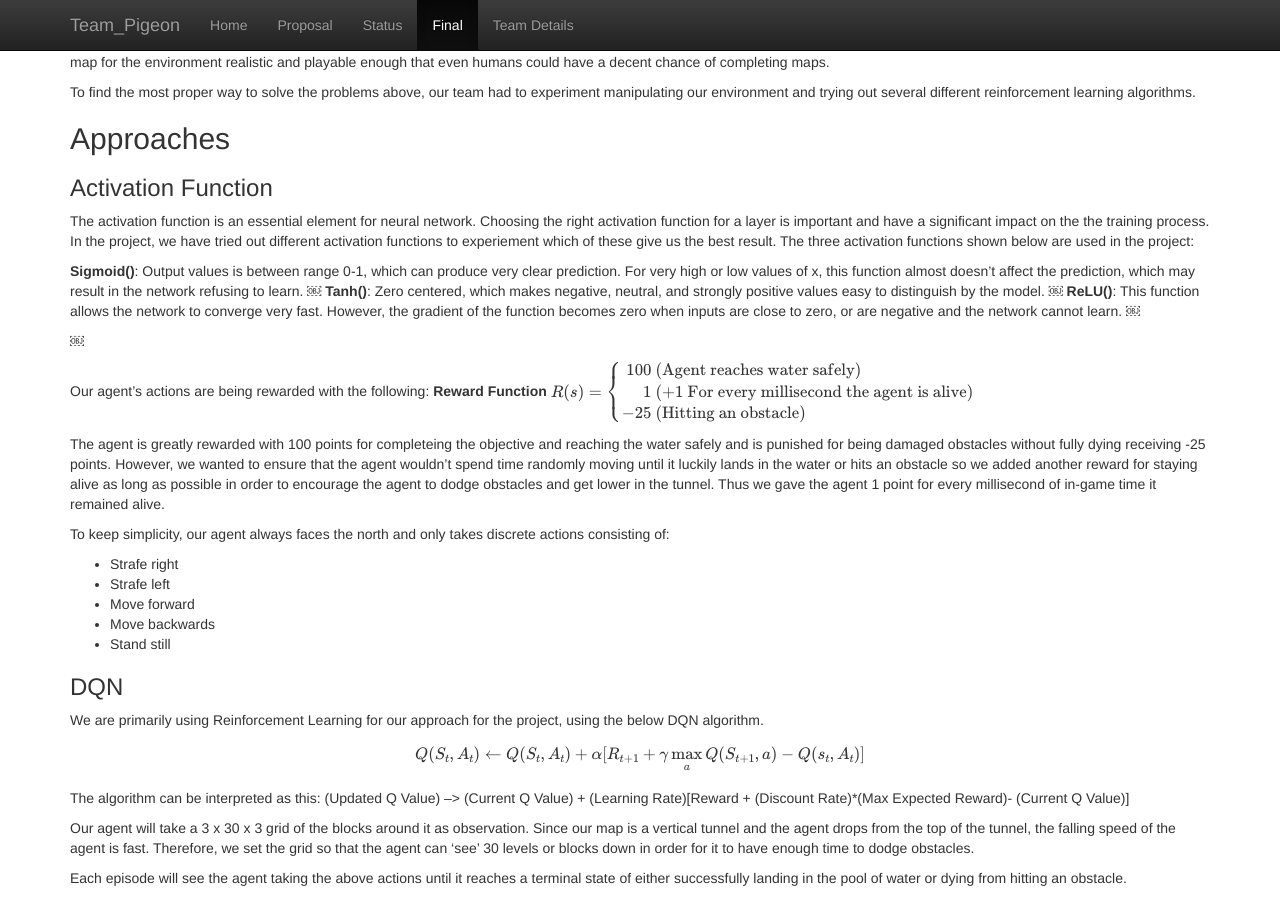
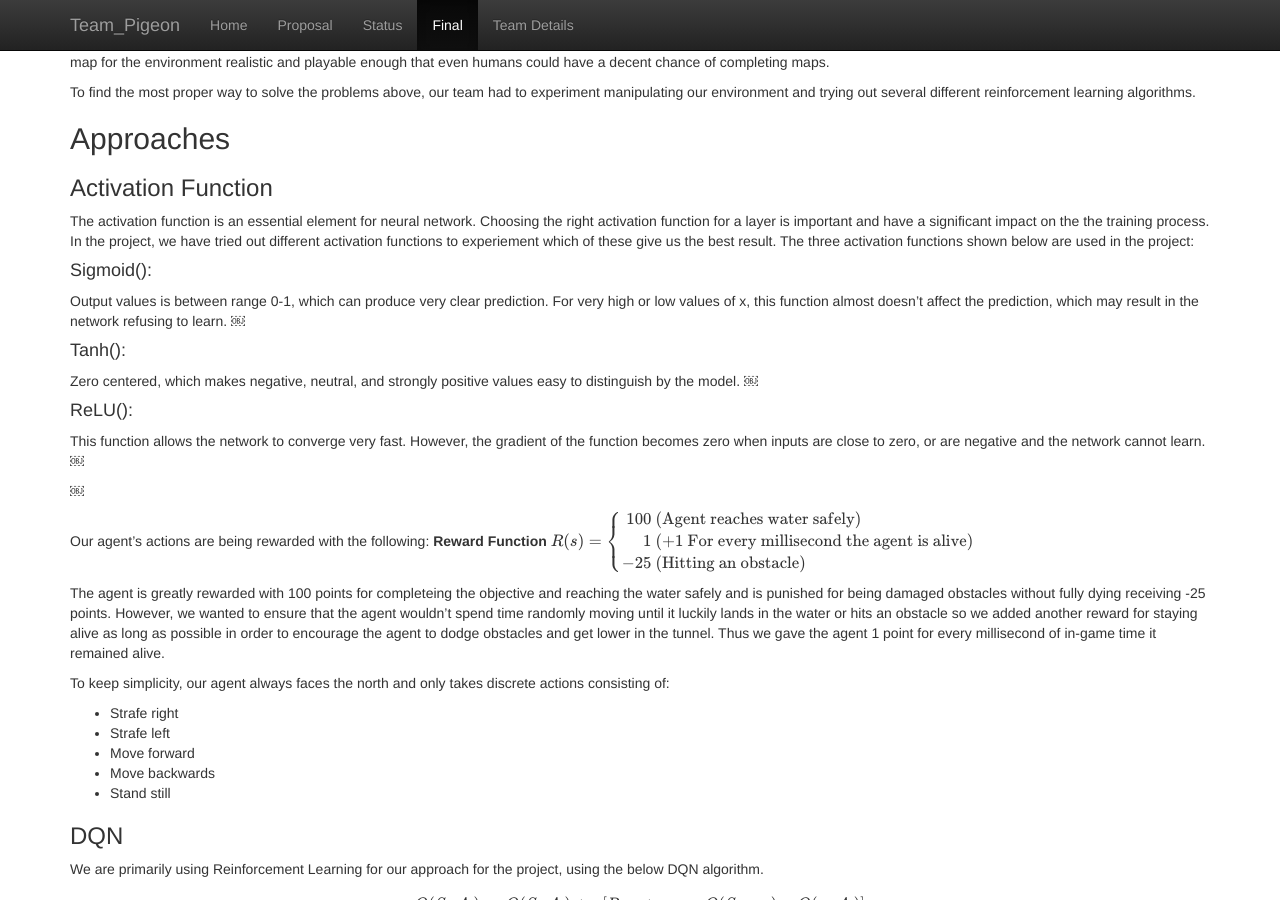
Before and after one commit to shanshs/Team-Pigeon, a Jekyll site: the page built from docs/final.md, in a window 1280 px wide and 900 px high, scrolled down 807 px. Built offline with Jekyll 4.4.1, drawn with Linux system fonts in a browser that asks for light colours; formulas are drawn with MathJax 3.

Commit message:
Update final.md

```diff
--- a/docs/final.md
+++ b/docs/final.md
@@ -20,11 +20,14 @@ To find the most proper way to solve the problems above, our team had to experim
 ### Activation Function
 The activation function is an essential element for neural network. Choosing the right activation function for a layer is important and have a significant impact on the the training process. In the project, we have tried out different activation functions to experiement which of these give us the best result. The three activation functions shown below are used in the project:
 
-**Sigmoid()**: Output values is between range 0-1, which can produce very clear prediction. For very high or low values of x, this function almost doesn't affect the prediction, which may result in the network refusing to learn.
+#### Sigmoid():
+Output values is between range 0-1, which can produce very clear prediction. For very high or low values of x, this function almost doesn't affect the prediction, which may result in the network refusing to learn.
 ￼
-**Tanh()**: Zero centered, which makes negative, neutral, and strongly positive values easy to distinguish by the model.
+#### Tanh():
+Zero centered, which makes negative, neutral, and strongly positive values easy to distinguish by the model.
 ￼
-**ReLU()**: This function allows the network to converge very fast. However, the gradient of the function becomes zero when inputs are close to zero, or are negative and the network cannot learn.
+#### ReLU():
+This function allows the network to converge very fast. However, the gradient of the function becomes zero when inputs are close to zero, or are negative and the network cannot learn.
 ￼
 
 ￼
```
